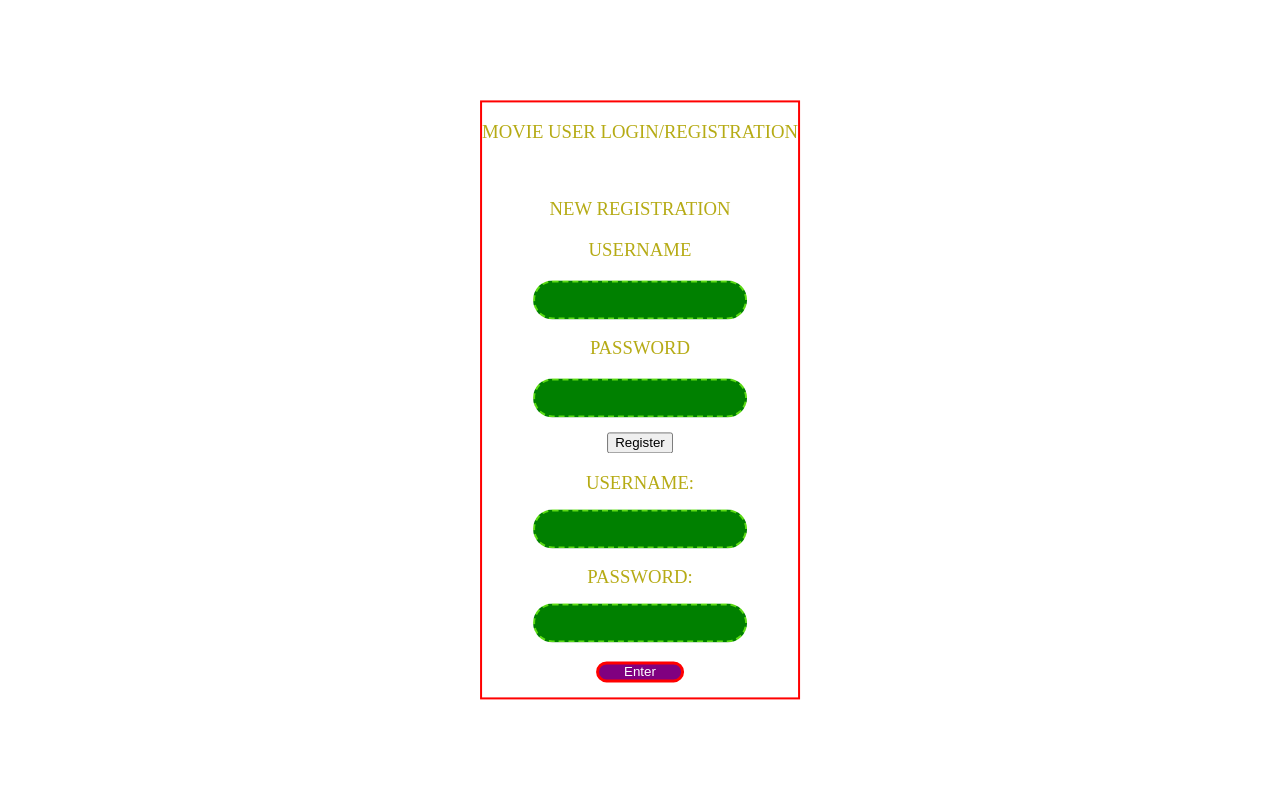
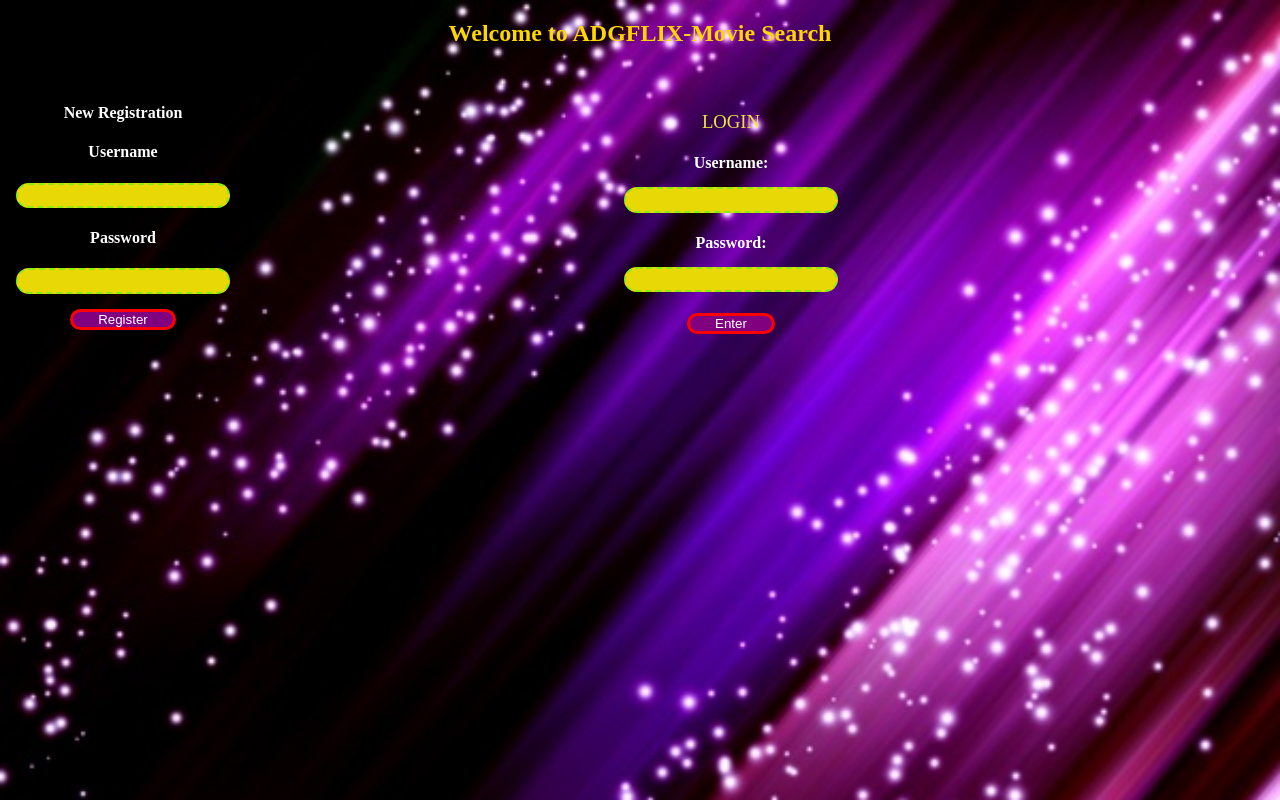
Before and after one commit to twanjobs68/mod3-movie-app, a React (Create React App) app: page / in a window 1280 px wide. Built offline with nearby package versions, Linux system fonts and the light colour scheme.

Commit message:
connecting enter and register button to an entity

```diff
--- a/src/Components/Login.css
+++ b/src/Components/Login.css
@@ -1,56 +1,63 @@
+.pHeader{
+   color:gold;
+}
+
 .loginw{
 
    padding:0;
    font-family:cursive;
    margin:0;
-     background-image: url('/src/Images/pstars.jpg');
-    /*background-repeat: no-repeat ;*/
-    background-size: cover;
+
     }
+
 /* .circle{
       margin: 150;
     } */
-/* div{
 
+div{
    color: white;
 
-    } */
+    }
 
 .box{
-      border: 2px solid red;
-        /* width: 250px;
-        padding:25px; */
+
+   width: 100%;
+   height:100%;
+   image-rendering: webkit-optimize-contrast;
+   background-image: url('/src/Images/pstars.jpg');
+   background-size: cover;
+   background-repeat: no-repeat;
    position: absolute;
    top:50%;
    left: 50%;
    transform: translate(-50%,-50%);
-        /* background: rgba(133, 111, 111, 0.4); */
    text-align: center;
     }
 
 h3
     {
         /* border: 1px solid black; */
-        color: rgb(182, 171, 21);
+   color: rgb(238, 227, 68);
    text-transform: uppercase;
    font-weight: 400;
+
     }
 
     /* when we click on text or password field it should enlarge */
-
     /*format username and password fields*/
 .box input[type="text"],.box input[type="password"]
     {
    border: 0;
    margin: 15px auto;
-    background: green;
+   background: rgb(231, 216, 6);
    padding:10px 5px;
    display: block;
    border: 2px dashed rgba(114, 241, 24, 0.796);
    outline:none;
-    color: rgb(199, 198, 188);
+   color: rgb(22, 21, 3);
    width:200px;
-    text-shadow: peru;
+   height: 0.1em;
+    /* text-shadow:red; */
    border-radius: 25px;
    transition: 0.20px;
    text-align: center;
@@ -62,7 +69,7 @@ h3
   {
     width: 100px;
     border-color: black;
-      background: green;
+    background: rgb(230, 236, 230);
   }
 
     /*submit button css*/
@@ -80,10 +87,37 @@ h3
     transition: 0.20px;
     text-align: center;
     outline: none;
+  }
+
+  button{
+    border: 0;
+    margin: 15px auto;
+    background: purple;
+    padding:0px 25px;
+    display: block;
+    border: 3px solid red;
+    outline:none;
+    color: white;
+    cursor:pointer;
+    border-radius: 25px;
+    transition: 0.20px;
+    text-align: center;
+    outline: none;
+
 
   }
 
 .box input[type="submit"]:hover{
     background: rgba(255, 166, 0, 0.76);
+}
+
+.loginreg{
+  float: left;
+  padding: 1.0em;;
 
 }
+
+.oLogin{
+  margin: 5%;
+
+}
--- a/src/Components/MovieLogin.jsx
+++ b/src/Components/MovieLogin.jsx
@@ -1,6 +1,7 @@
 import './Login.css'
 // import './App.css'
 import React from 'react';
+import {useState}from 'react';
 // import{Link} from "react-router-dom";
 
 class MovieLogin extends React.Component{
@@ -8,15 +9,18 @@ class MovieLogin extends React.Component{
     handleEnterClick=() =>{
         console.log("click")
     //    *when you click what do you want to happen*/}
-    // check database for userid and password.  If valid then display "login successful and take user to movie page"
+    // check database for userid and password.  If valid, both. then display "login successful and take user to movie page"
     // if username match and password doesnt, ask to re-enter password or reset password
     // if reset password, follow steps to add new password to database and ask user to re-enter username and new password
-    // if userid nor password match in database follow steps to ask user to register
+    //***Extra. if user name doesn't match and password does, ask user to enter correct userid or display alert "No user id. Account will be clsoed"
+    // continue to display alert message to one of the other scenarios is met or after the 10 time of entering wrong userid or password
+    // if userid nor password match in database follow steps to ask user to
+
     }
 
     handleRegisterClick=() =>{
         console.log("click")
-        // add registration information to database
+        // add registration information to database and bring user back to Login page and request to Login
     }
 
     // *prevent page from reloading
@@ -27,59 +31,52 @@ class MovieLogin extends React.Component{
     render() {
         return (
           <div>
-        {/* <div style={{backgroundImage:'Images/pstars.jpg'}}>  */}
+         {/* <div syle={{backgroundImage:'Images/pstars.jpg'}}>  */}
                 <div className ="loginw">
 
-                {/* <!--Login in page header--> */}
-                {/* <div className ="circle">
-                    <h1>Welcome to Twans Login/Registration Page</h1>
-                </div>  */}
 
-
-                {/* <form className = "box" action ="myLogin.html" method= "POST"> */}
+                {/* Login Form */}
                 <form className = "box" onSubmit={this.handleForm} >
 
+                <div className="pHeader">
+                   {/* <!--Web page heading--> */}
 
-                <div>
-                        {/* <!--Web page heading--> */}
-                {/* <!-- </form> --> */}
-
-                    <h3>
-                    {/* <h2>Welcome to Twans Login/Registration Page</h2> */}
-                    <center>Movie USER LOGIN/Registration</center>
-                    </h3>
+                    <h2>
+                       Welcome to ADGFLIX-Movie Search
+                    </h2>
                 </div>
-                    <br></br>
 
                 <div className="loginreg">
-                    <h3>New Registration</h3>
-                    <h3>Username</h3>
+                    <h4>New Registration</h4>
+                    <h4>Username</h4>
                         <input type="text" name ="regName"/>
-                        <h3>Password</h3>
-                            <input type="password" name ="regPassword"/>
+                    <h4>Password</h4>
+                        <input type="password" name ="regPassword"  size = "10" maxLength="25" />
                         <button onClick={this.handleRegisterClick}> Register </button>
                 </div>
 
                 {/* <!--placeholder for user name  entrance with maximum length of 25 characters--> */}
-                <div>
-                    <h3> Username:
-                        <input type="text" name ="username" size = "15" maxLength="30"/>
-                    </h3>
+                <div className="oLogin">
+                    <h3> LOGIN </h3>
+                    <h4> Username:
+                        <input type="text" name ="username" />
+                    </h4>
                 {/* <!--placeholder for user password--> */}
                 {/* <!--passw=ord will appear as asterisk as typed with the type attribute password--> */}
-                    <h3> Password:
-                        <input type="password" name ="password" size = "15" maxLength="25"/>
-                    </h3>
-                </div>
+                    <h4> Password:
+                        <input type="password" name ="password" size = "10" maxLength="25"/>
+                    </h4>
+
 
                 <div>
-                    {/* <!-- create submit button --> */}
+                    {/* <!-- create Enter button --> */}
                     <input type="submit" name="" value= "Enter" onClick={this.handleEnterClick}/>
                 </div>
-
+                </div>
                 </form>
                </div>
             </div>
+        // </div>
             );
     }
 }
```
Lines whose indentation alone changed are shown as unchanged.
